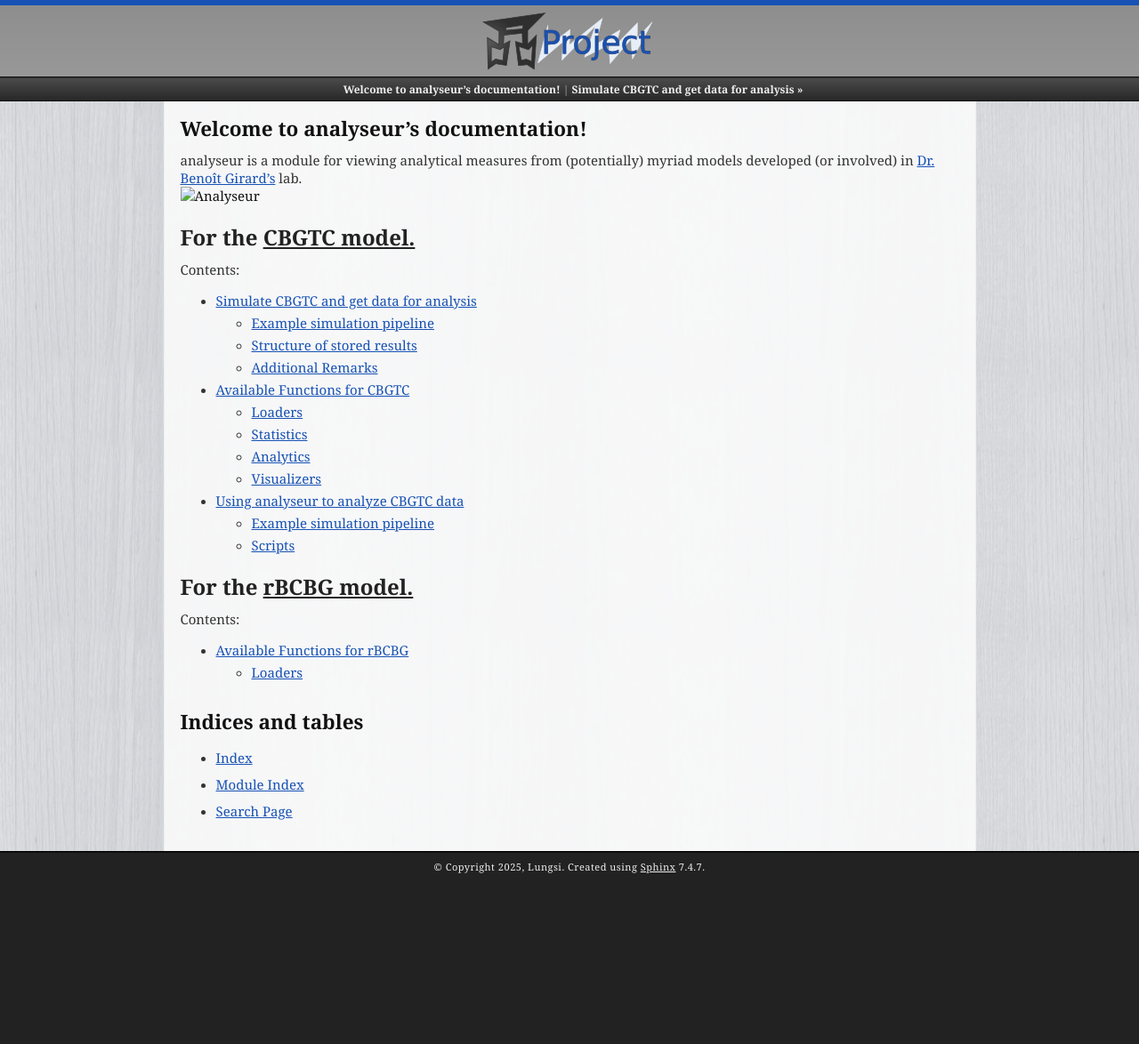
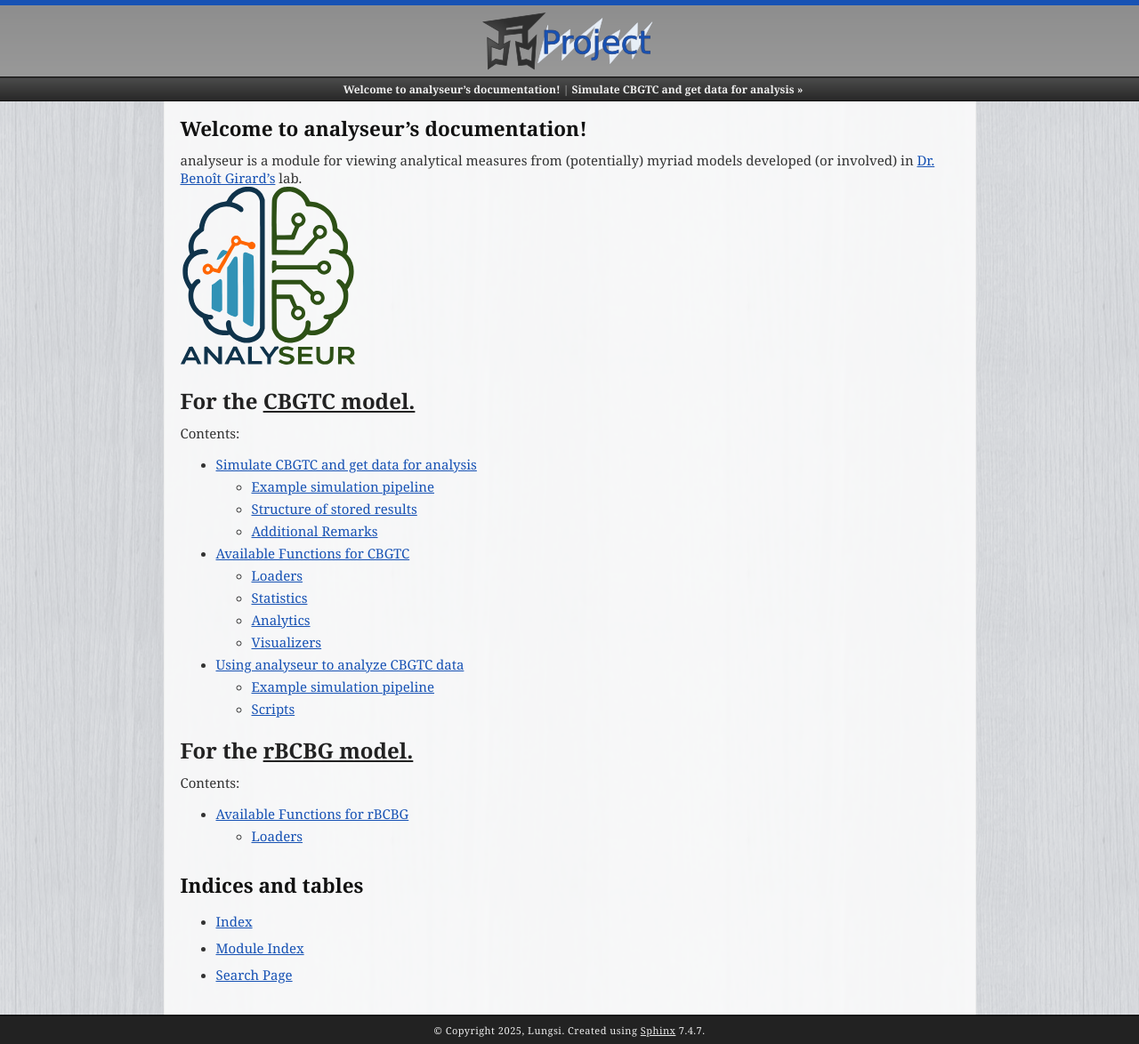
Before and after one commit to neuralmodelling/analyseur, a Sphinx documentation site: the page built from docs/index.rst, in a window 1280 px wide. Shown: the whole page at 89% size. Built offline with Sphinx 7.4.7, drawn with Linux system fonts in a browser that asks for light colours; before the commit the page ends 990 px from its top, so only the background shows below that.

Commit message:
testing loading logo image

```diff
--- a/docs/index.rst
+++ b/docs/index.rst
@@ -9,9 +9,10 @@ Welcome to analyseur's documentation!
 analyseur is a module for viewing analytical measures from (potentially) myriad
 models developed (or involved) in `Dr. Benoît Girard's <https://www.isir.upmc.fr/personnel/girard/>`_ lab.
 
-.. raw:: html
-
-   <img src="images/analyseur.svg" alt="Analyseur" height="200" />
+.. image:: /images/analyseur.svg
+   :height: 200px
+   :alt: Analyseur
+   :align: center
 
 For the `CBGTC model. <https://gitlab.isir.upmc.fr/cobathaco-catatonia/CBGTC>`_
 -------------------------------------------------------------------------------
```
